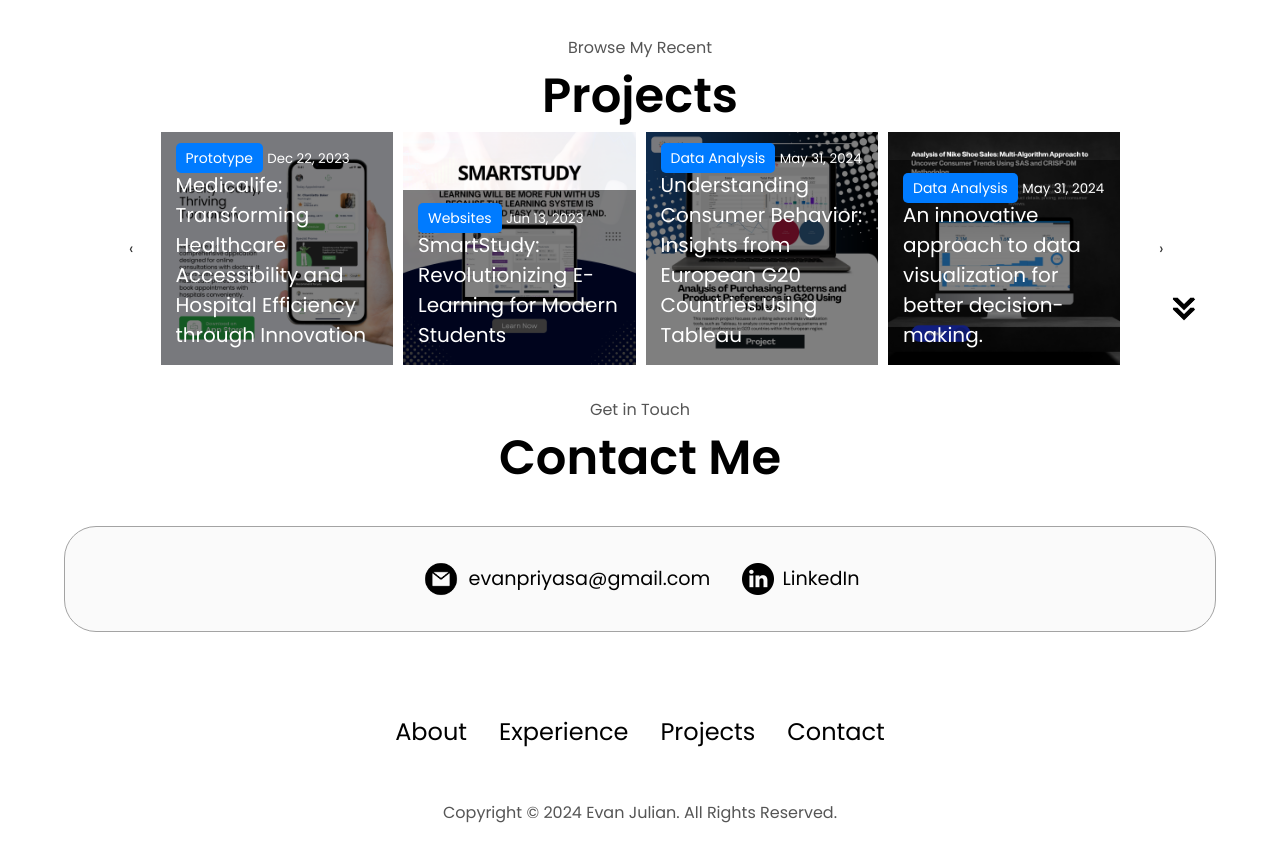
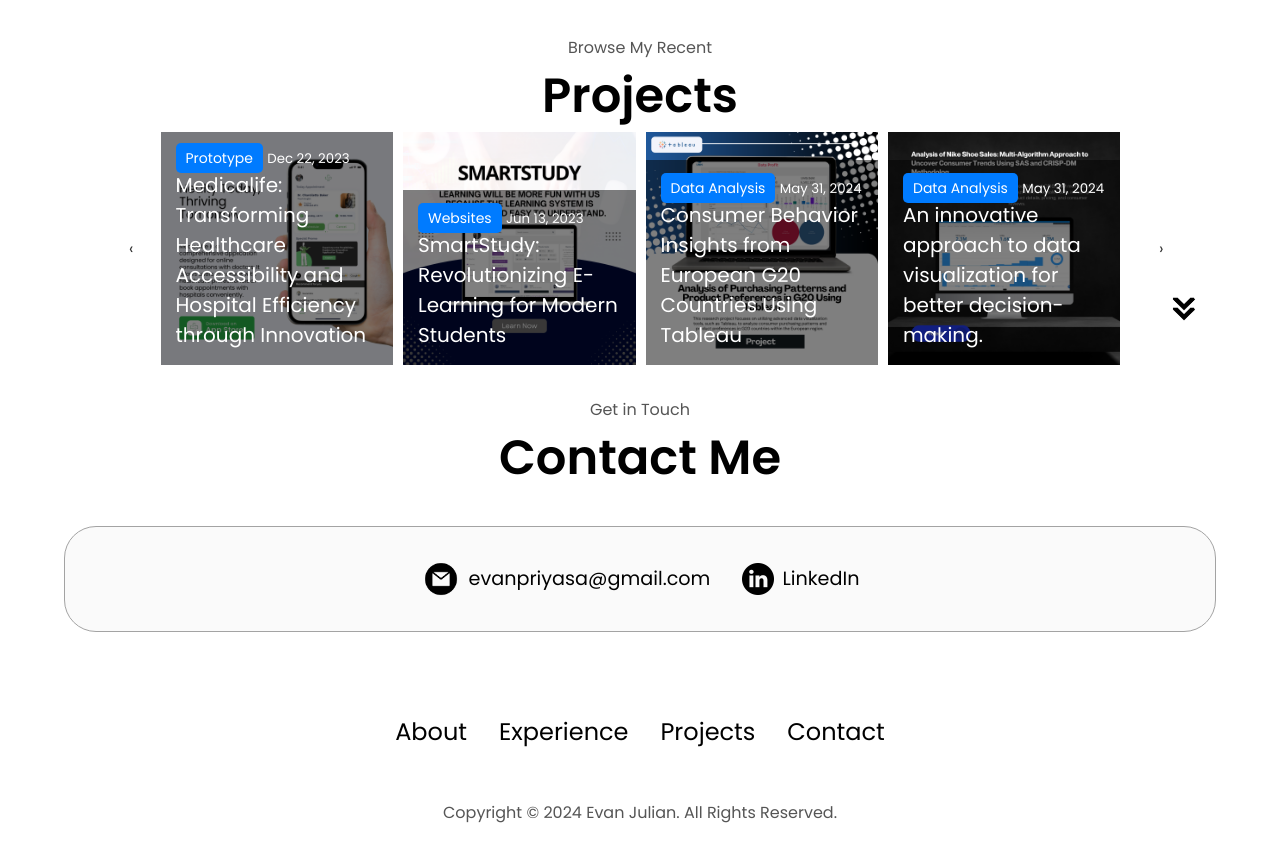
Before and after one commit to Parami1125/My-Portofolio, a plain HTML site: page index.html in a window 1280 px wide. Shown: the part 2742-3604 px from the top of the page. Drawn offline with nearby package versions, Linux system fonts and the light colour scheme.

Commit message:
Update index.html

```diff
--- a/index.html
+++ b/index.html
@@ -319,7 +319,7 @@
             <span class="badge category-data-analysis text-uppercase font-weight-semi-bold p-2 mr-2">Data Analysis</span>
             <small class="text-white">May 31, 2024</small>
           </div>
-          <p class="project-description text-white" style="pointer-events: auto;">Understanding Consumer Behavior: Insights from European G20 Countries Using Tableau</p>
+          <p class="project-description text-white" style="pointer-events: auto;">Consumer Behavior Insights from European G20 Countries Using Tableau</p>
         </div>
       </a>
       <a href="project5.html" class="position-relative overflow-hidden" style="height: 300px;">
```
